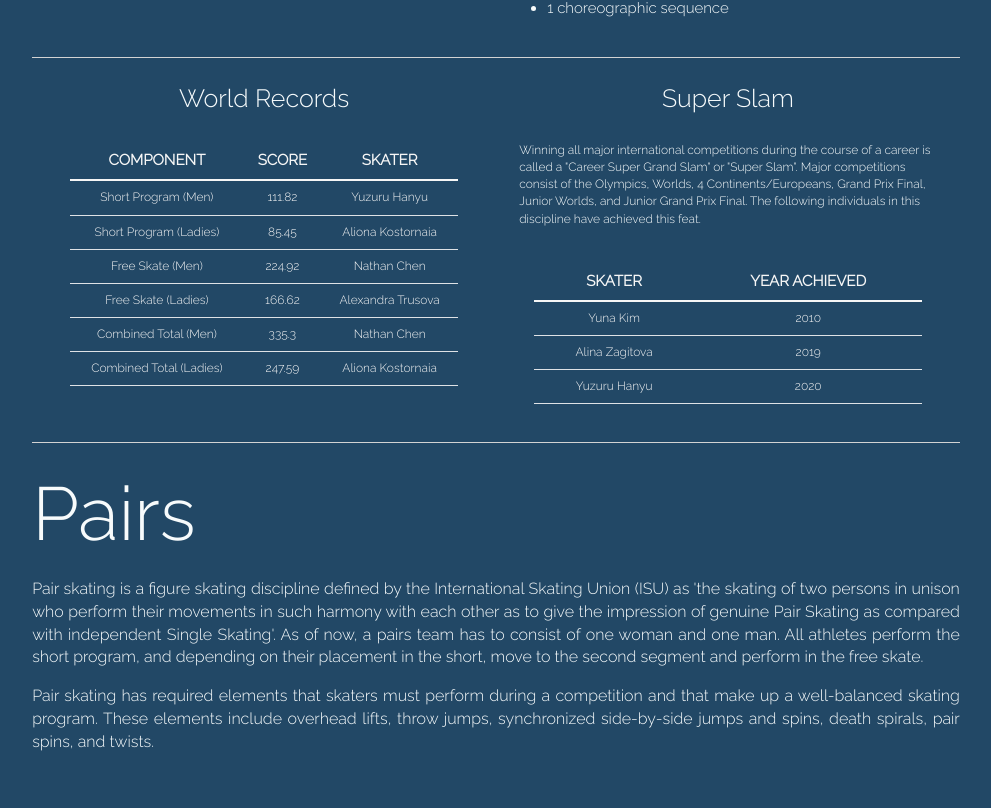
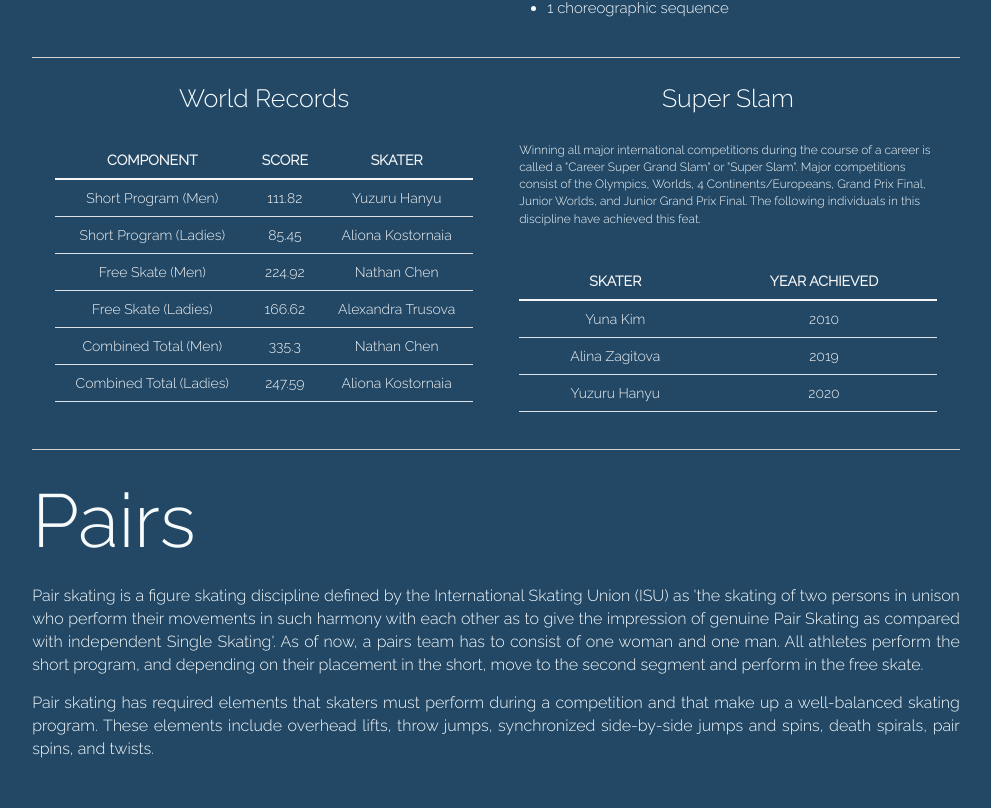
Before and after one commit to rchltng/fs-app, a React (Create React App) app: page /disciplines in a window 1280 px wide. Shown: the part 1752-2560 px from the top of the page, without its empty margins (18-1009 px from the left). Built offline with nearby package versions, Linux system fonts and the light colour scheme; grey boxes are pictures that could not be loaded.

Commit message:
more styling

```diff
--- a/src/App.css
+++ b/src/App.css
@@ -155,7 +155,7 @@ body {
 .discDetail:hover {
     color: #F7FBFC !important;
     transition: all .3s ease;
-    -webkit-transition: all .3s ease;
+    -webkit-transition: all .3s ease !important;
     text-decoration: none !important;
     border: 1px solid;
     border-radius: 10px;
@@ -230,7 +230,7 @@ tr {
 }
 
 .table {
-    width: 93% !important;
+    /* width: 93% !important; */
     margin: 0 auto;
 }
 
@@ -263,6 +263,8 @@ tr {
     transition: all .3s ease;
     -webkit-transition: all .3s ease;
     background-color: #0A1B26;
+    transition: all .3s ease !important;
+    -webkit-transition: all .3s ease !important;
 }
 
 .required {
@@ -279,6 +281,8 @@ tr {
     background-color: #16344A;
     color: #F6F6F6;
     cursor: pointer;
+    transition: all .3s ease !important;
+    -webkit-transition: all .3s ease !important;
 }
 
 
@@ -413,6 +417,8 @@ select {
 
 .nav-link:hover {
     background-color: #11293B !important;
+    transition: all .3s ease !important;
+    -webkit-transition: all .3s ease !important;
 }
 
 .nav-item {
@@ -720,11 +726,15 @@ img {
 .arrow-right:hover {
     cursor: pointer;
     color: white;
+    transition: all .3s ease !important;
+    -webkit-transition: all .3s ease !important;
 }
 
 .arrow-right:hover .suggestedRight {
     font-weight: bold;
     color: white;
+    transition: all .3s ease !important;
+    -webkit-transition: all .3s ease !important;
 }
 
 .arrow-left {
@@ -736,11 +746,15 @@ img {
 .arrow-left:hover {
     cursor: pointer;
     color: white;
+    transition: all .3s ease !important;
+    -webkit-transition: all .3s ease !important;
 }
 
 .arrow-left:hover .suggestedLeft {
     font-weight: bold;
     color: white;
+    transition: all .3s ease !important;
+    -webkit-transition: all .3s ease !important;
 }
 
 .suggestedRight,
@@ -772,19 +786,29 @@ img {
 .backArrow:hover {
     cursor: pointer;
     color: white;
+    transition: all .3s ease !important;
+    -webkit-transition: all .3s ease !important;
 }
 
 .slamDesc {
     font-size: 12px;
 }
 
-.superSlam {
-    font-size: 12px;
+.discTH {
+    font-size: 14px;
 }
 
-.superSlam:hover {
+.superSlam,
+.athleteResults {
+    font-size: 14px;
+}
+
+.superSlam:hover,
+.athleteResults:hover {
     background-color: #16344A !important;
     cursor: pointer;
+    transition: all .3s ease !important;
+    -webkit-transition: all .3s ease !important;
 }
 
 .disciplineVid {
@@ -812,13 +836,13 @@ img {
 .gif {
     display: inline-block;
     vertical-align: middle;
-    width: 58% !important;
+    width: 43vw !important;
     margin-left: 30px;
     font-size: 15px;
 }
 
 .jumpGif {
-    width: 58% !important;
+    width: 43vw !important;
     margin-left: 30px;
     float: right;
     margin-top: 6%;
--- a/src/components/discipline.component.js
+++ b/src/components/discipline.component.js
@@ -51,7 +51,7 @@ export default class Discipline extends Component {
                 let detailLink = detail.split('/')
                 link = "skaters/" + detailLink[0];
             }
-            return <td key={index}>{detail}</td>
+            return <td className = "records" key={index}>{detail}</td>
         })
 
         return <tr className="superSlam" onClick={() => window.location.replace(link)} key={index}>{record_detail}</tr>
@@ -64,7 +64,7 @@ export default class Discipline extends Component {
                 link = "skaters/" + detail;
             }
 
-            return <td key={index}>{detail}</td>
+            return <td className = "records" key={index}>{detail}</td>
         })
 
         return <tr className="superSlam" onClick={() => window.location.replace(link)} key={index}>{record_detail}</tr>
@@ -81,9 +81,9 @@ export default class Discipline extends Component {
             <table className="table">
                 <thead className="head">
                     <tr>
-                        <th scope="col">COMPONENT</th>
-                        <th scope="col">SCORE</th>
-                        <th scope="col">SKATER</th>
+                        <th className = "discTH" scope="col">COMPONENT</th>
+                        <th className = "discTH" scope="col">SCORE</th>
+                        <th className = "discTH" scope="col">SKATER</th>
                     </tr>
                 </thead>
                 <tbody>
@@ -95,8 +95,8 @@ export default class Discipline extends Component {
             <table className="table">
                 <thead className="head">
                     <tr>
-                        <th scope="col">SKATER</th>
-                        <th scope="col">YEAR ACHIEVED</th>
+                        <th className = "discTH" scope="col">SKATER</th>
+                        <th className = "discTH" scope="col">YEAR ACHIEVED</th>
                     </tr>
                 </thead>
                 <tbody>
--- a/src/components/skaters.component.js
+++ b/src/components/skaters.component.js
@@ -58,7 +58,7 @@ export default class Skaters extends Component {
         } else {
             partner = null;
         }
-        return <tr key={index} onClick={() => window.location.replace(link)} className="article">
+        return <tr className = "athleteResults" key={index} onClick={() => window.location.replace(link)} >
 
             <td className="athleteTD">
                 <div className="athleteResult">
@@ -71,7 +71,6 @@ export default class Skaters extends Component {
                         <p className="athleteDiscipline"> {athlete.discipline.toLowerCase()} </p>
                     </div>
                 </div>
-                {/* </div> */}
             </td>
             <td>
                 world standing: {athlete.rank}
@@ -450,7 +449,7 @@ export default class Skaters extends Component {
 
                     {(this.state.athletes.length !== 0) ?
                         <div className="athleteTable">
-                            <table className="table table-hover" >
+                            <table className="table" >
                                 <tbody>
                                     {athletesList}
                                 </tbody>
```
